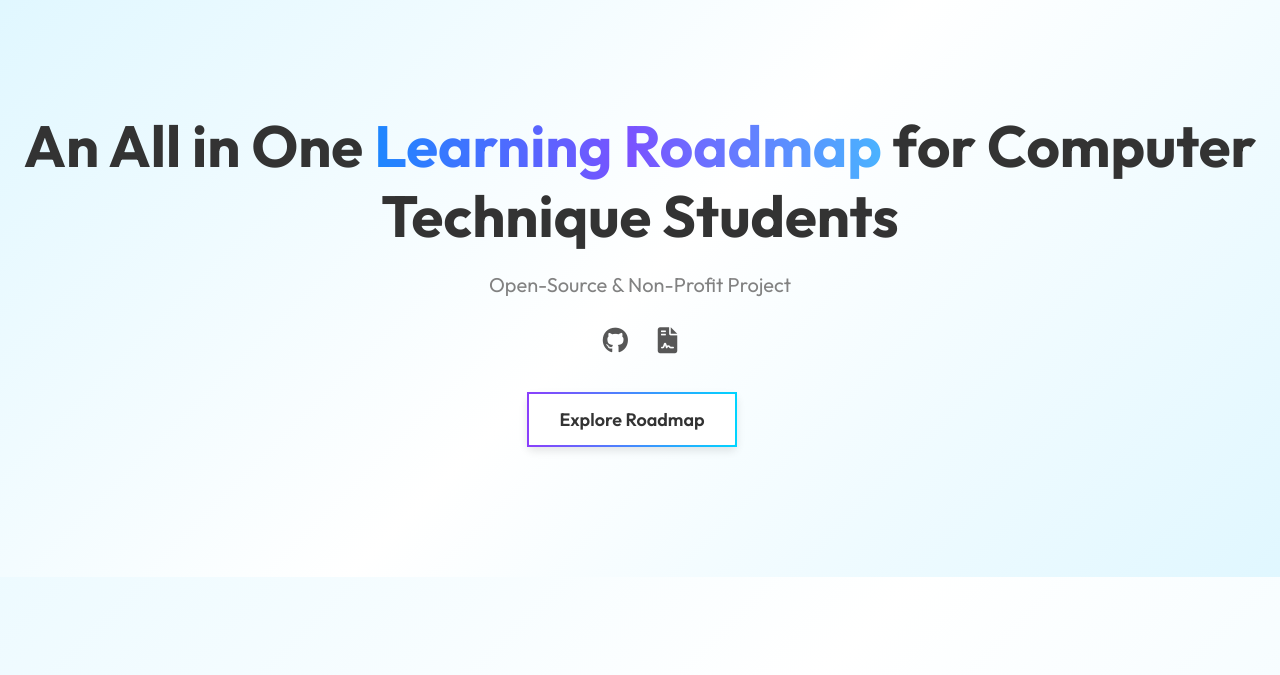
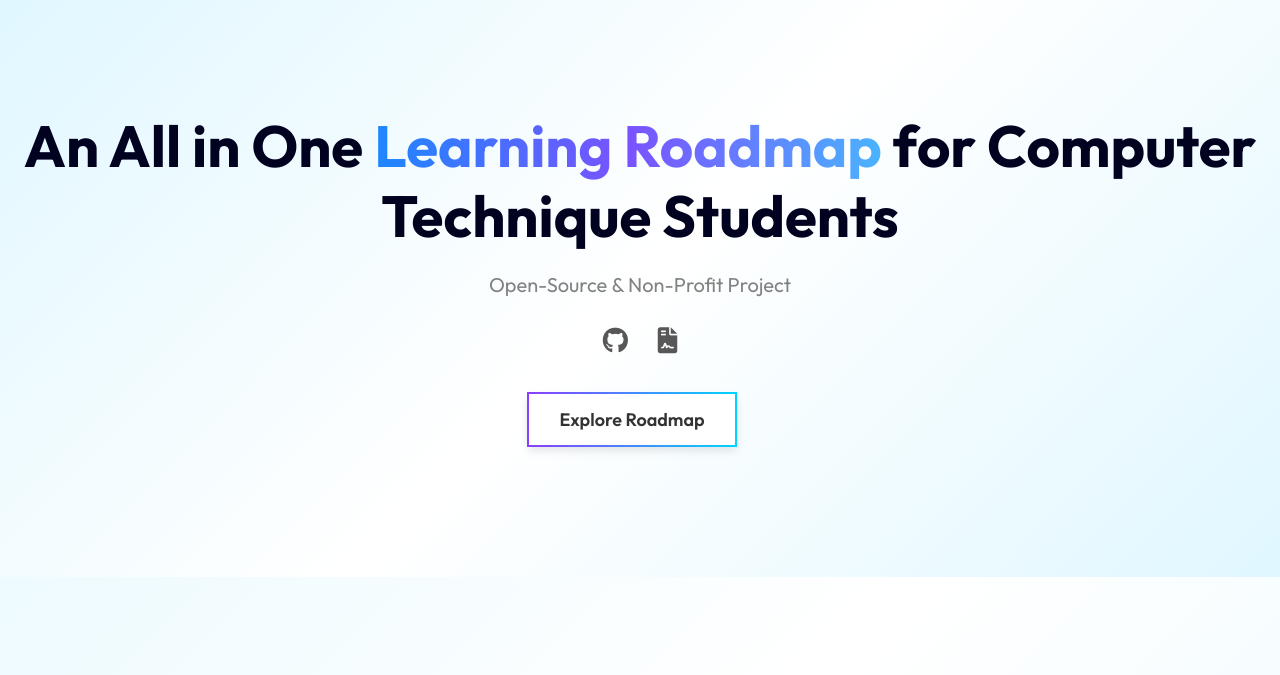
Before and after one commit to cephascard0207/CTGuide-webapp_v1.0, a plain HTML site: page index.html in a window 1280 px wide. Shown: the part 125-800 px from the top of the page. Drawn offline with nearby package versions, Linux system fonts and the light colour scheme.

Commit message:
Font colour changed - Hero Section

```diff
--- a/index.html
+++ b/index.html
@@ -110,7 +110,7 @@
             font-size: 58px;
             font-weight: 700;
             margin-bottom: 20px;
-            color: #333;
+            color: #000220;
         }
 
         .hero-section h1 span {
```
